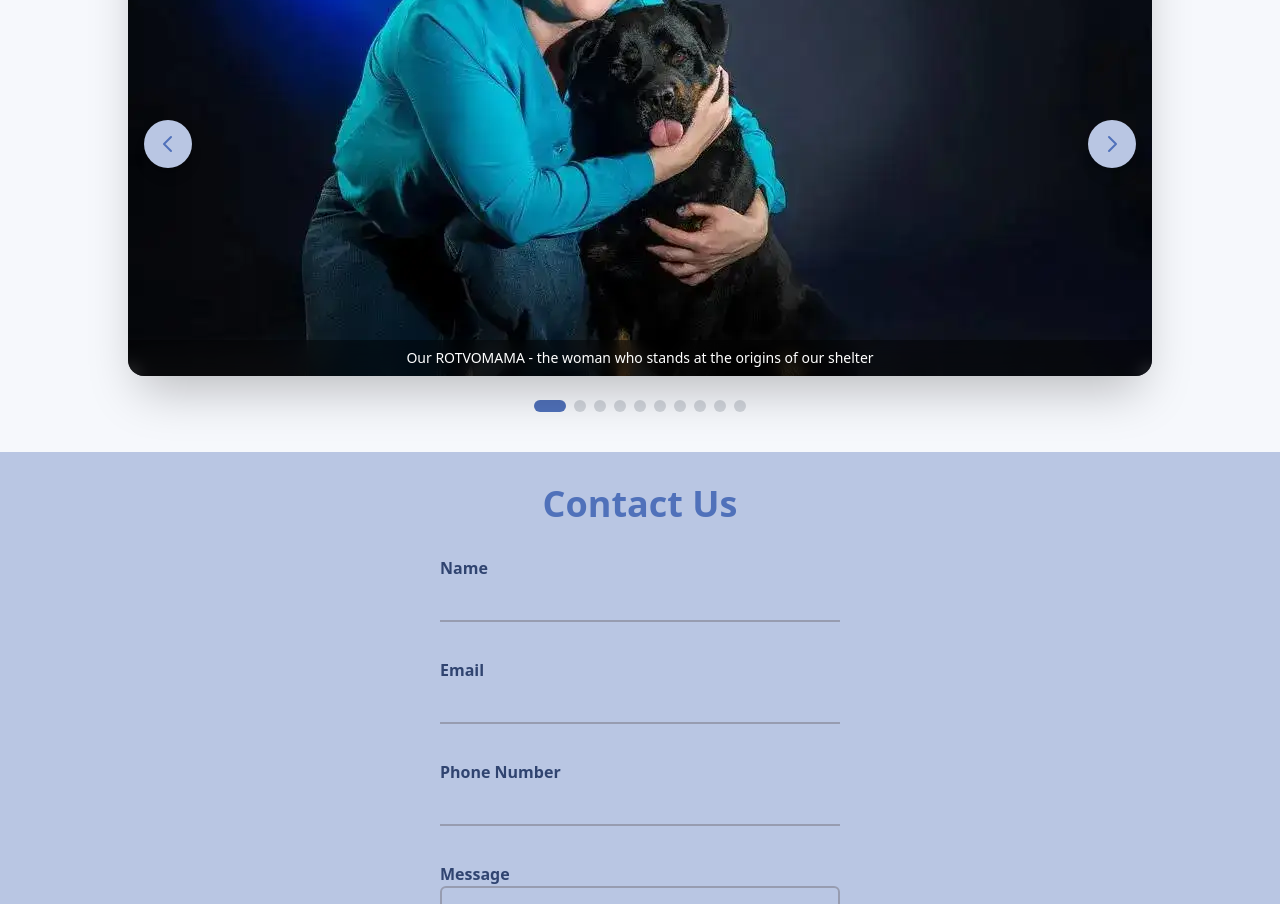
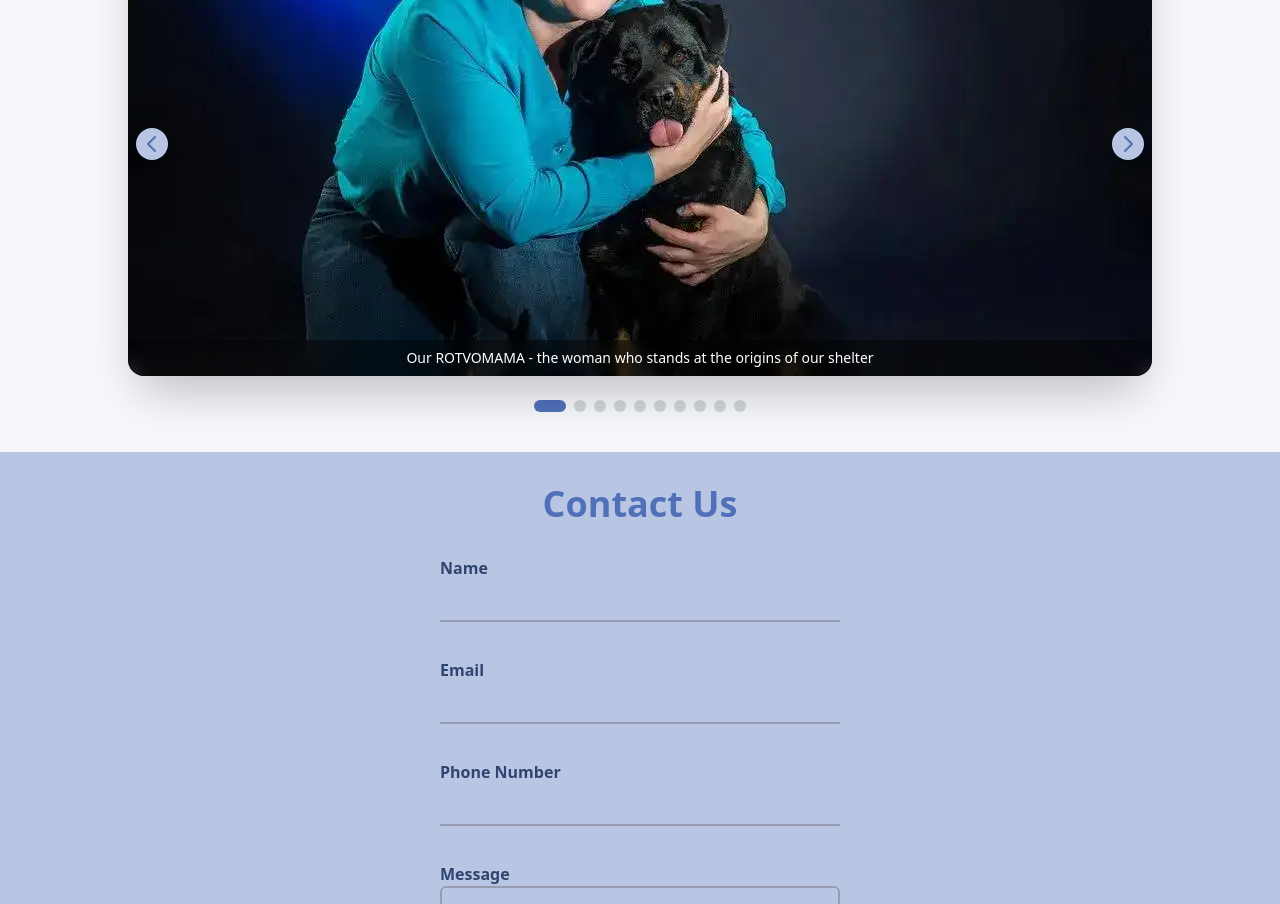
Before and after one commit to bavayra/dog-shelter, a React (Vite) app: page / in a window 1280 px wide. Shown: the part 4620-5524 px from the top of the page. Built offline with nearby package versions, Linux system fonts and the light colour scheme.

Commit message:
style: reduced the size of the carousel control btns so it looks better

```diff
--- a/src/features/PhotoCarousel.tsx
+++ b/src/features/PhotoCarousel.tsx
@@ -49,7 +49,7 @@ const PhotoCarousel = () => {
       </div>
       <button
         onClick={prevSlide}
-        className="bg-primary-200 hover:bg-primary-500 absolute top-1/2 left-4 -translate-y-1/2 rounded-full p-3 shadow-lg transition-all hover:scale-110"
+        className="bg-primary-200 hover:bg-primary-500 absolute top-1/2 left-2 -translate-y-1/2 rounded-full p-1 shadow-lg transition-all hover:scale-110"
         aria-label="Previous image"
       >
         <svg
@@ -69,7 +69,7 @@ const PhotoCarousel = () => {
       </button>
       <button
         onClick={nextSlide}
-        className="bg-primary-200 hover:bg-primary-500 absolute top-1/2 right-4 -translate-y-1/2 rounded-full p-3 shadow-lg transition-all hover:scale-110"
+        className="bg-primary-200 hover:bg-primary-500 absolute top-1/2 right-2 -translate-y-1/2 rounded-full p-1 shadow-lg transition-all hover:scale-110"
         aria-label="Next image"
       >
         <svg
```
